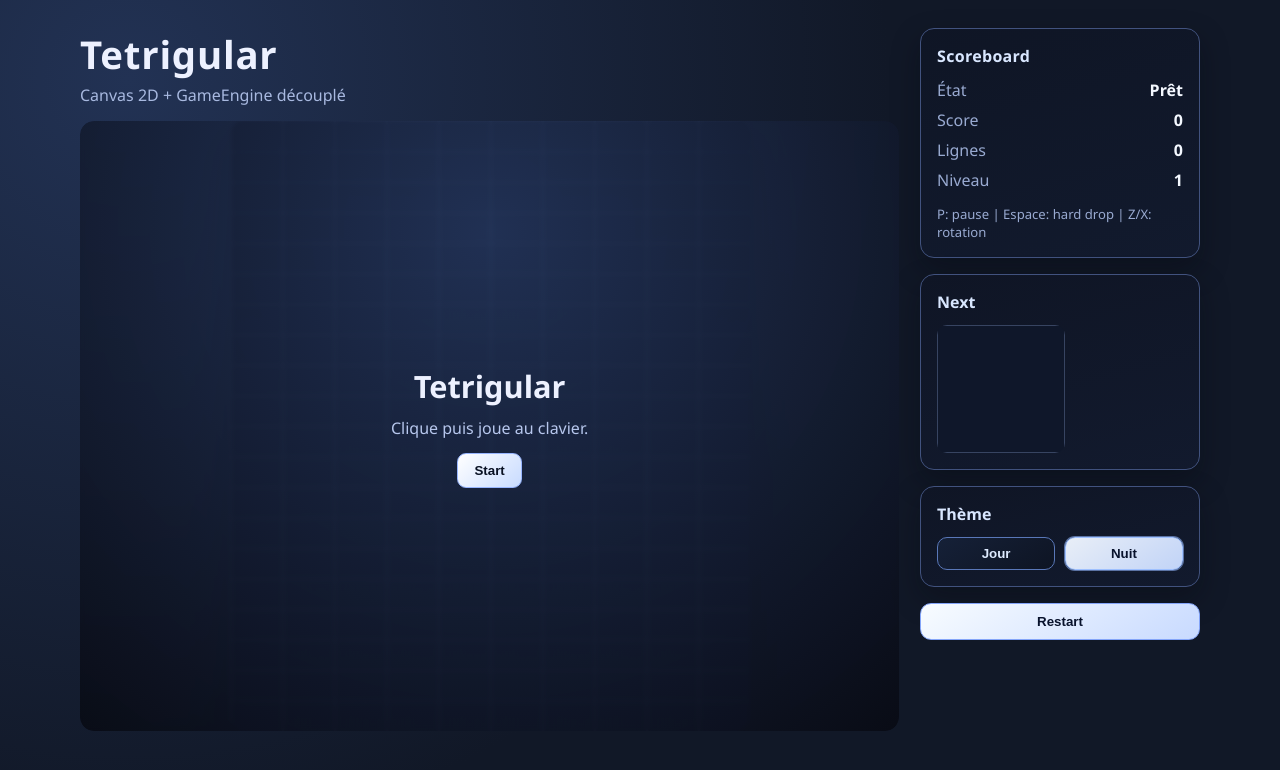
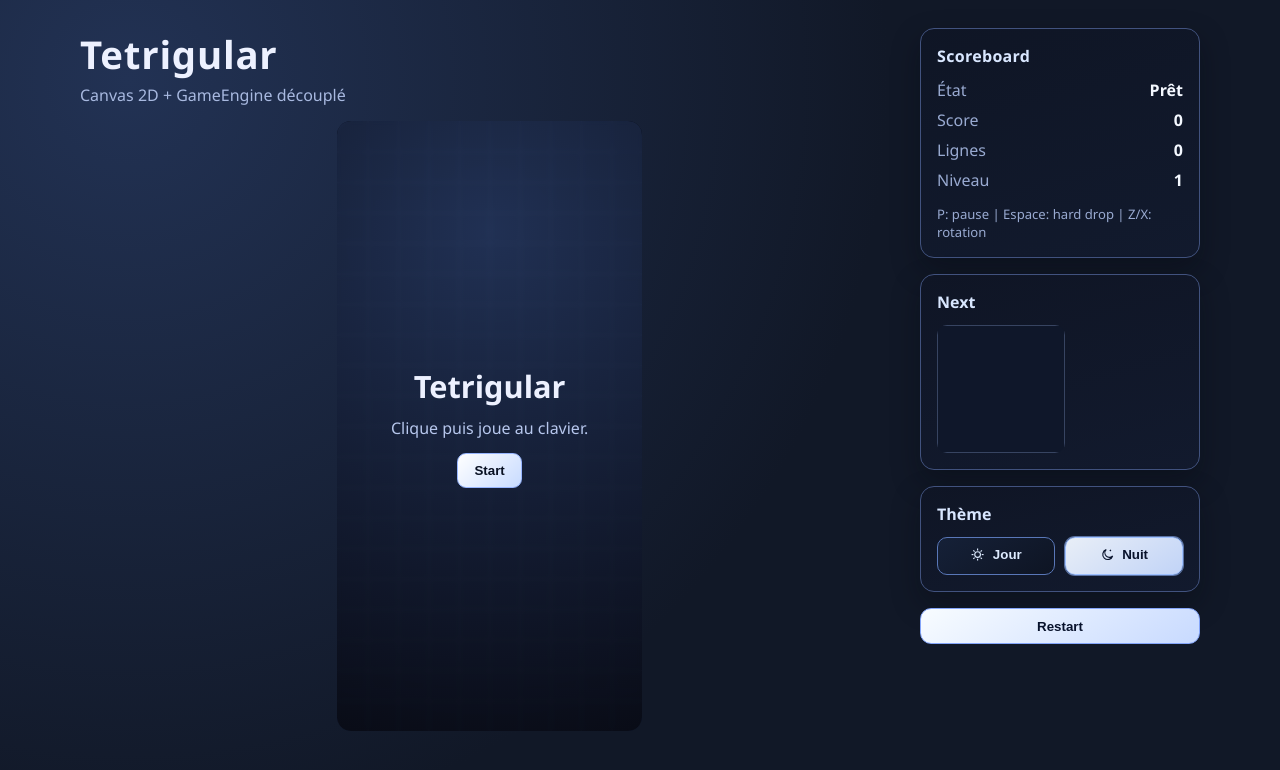
Before and after one commit to arnaud-wissart-lab/Tetrigular, an Angular app: page / in a window 1280 px wide. Shown: the top 770 px of the page. Built offline with nearby package versions, Linux system fonts and the light colour scheme.

Commit message:
ui: lock board ratio and improve theme controls visuals

```diff
--- a/src/app/ui/game/game.component.css
+++ b/src/app/ui/game/game.component.css
@@ -30,17 +30,17 @@
 
 .board-shell {
   position: relative;
+  width: min(100%, 520px, calc((100vh - 190px) / 2));
+  aspect-ratio: 1 / 2;
+  margin: 0 auto;
   border-radius: 14px;
   overflow: hidden;
 }
 
 .board-canvas {
   width: 100%;
-  max-width: 520px;
-  max-height: calc(100vh - 190px);
+  height: 100%;
   display: block;
-  margin: 0 auto;
-  aspect-ratio: 1 / 2;
   border-radius: inherit;
   outline: none;
   box-shadow: 0 16px 36px var(--board-shell-shadow);
@@ -79,11 +79,26 @@
 .theme-btn {
   border: 1px solid var(--theme-btn-border);
   border-radius: 10px;
-  padding: 0.5rem 0.75rem;
+  padding: 0.55rem 0.75rem;
   font-weight: 700;
   color: var(--theme-btn-text);
   background: linear-gradient(145deg, var(--theme-btn-bg-start), var(--theme-btn-bg-end));
   cursor: pointer;
+}
+
+.theme-btn-content {
+  display: inline-flex;
+  align-items: center;
+  justify-content: center;
+  gap: 0.45rem;
+}
+
+.theme-icon {
+  width: 0.95rem;
+  height: 0.95rem;
+  stroke: currentcolor;
+  stroke-width: 1.8;
+  fill: none;
 }
 
 .theme-btn--active {
@@ -113,8 +128,8 @@
     grid-template-columns: 1fr;
   }
 
-  .board-canvas {
-    max-width: 460px;
+  .board-shell {
+    width: min(100%, 460px, calc((100vh - 170px) / 2));
   }
 
   .side-panel {
--- a/src/app/ui/game/game.component.html
+++ b/src/app/ui/game/game.component.html
@@ -37,7 +37,20 @@
           [class.theme-btn--active]="theme() === 'day'"
           (click)="setTheme('day')"
         >
-          Jour
+          <span class="theme-btn-content">
+            <svg class="theme-icon" viewBox="0 0 24 24" aria-hidden="true">
+              <circle cx="12" cy="12" r="4.5"></circle>
+              <path d="M12 2.5v3"></path>
+              <path d="M12 18.5v3"></path>
+              <path d="M2.5 12h3"></path>
+              <path d="M18.5 12h3"></path>
+              <path d="m5.2 5.2 2.1 2.1"></path>
+              <path d="m16.7 16.7 2.1 2.1"></path>
+              <path d="m18.8 5.2-2.1 2.1"></path>
+              <path d="m7.3 16.7-2.1 2.1"></path>
+            </svg>
+            <span>Jour</span>
+          </span>
         </button>
         <button
           type="button"
@@ -45,7 +58,14 @@
           [class.theme-btn--active]="theme() === 'night'"
           (click)="setTheme('night')"
         >
-          Nuit
+          <span class="theme-btn-content">
+            <svg class="theme-icon" viewBox="0 0 24 24" aria-hidden="true">
+              <path d="M20 14.2a8 8 0 1 1-10.2-10 7 7 0 1 0 10.2 10z"></path>
+              <path d="M16.5 4.4v2.2"></path>
+              <path d="M15.4 5.5h2.2"></path>
+            </svg>
+            <span>Nuit</span>
+          </span>
         </button>
       </div>
     </section>
--- a/src/app/ui/game/game.component.ts
+++ b/src/app/ui/game/game.component.ts
@@ -325,7 +325,7 @@ export class GameComponent implements AfterViewInit {
     ctx.strokeStyle = theme.gridLine;
     ctx.lineWidth = 1;
 
-    for (let col = 0; col <= GRID_WIDTH; col += 1) {
+    for (let col = 1; col < GRID_WIDTH; col += 1) {
       const x = Math.round(col * cellWidth) + 0.5;
       ctx.beginPath();
       ctx.moveTo(x, 0);
@@ -333,7 +333,7 @@ export class GameComponent implements AfterViewInit {
       ctx.stroke();
     }
 
-    for (let row = 0; row <= GRID_HEIGHT; row += 1) {
+    for (let row = 1; row < GRID_HEIGHT; row += 1) {
       const y = Math.round(row * cellHeight) + 0.5;
       ctx.beginPath();
       ctx.moveTo(0, y);
```
